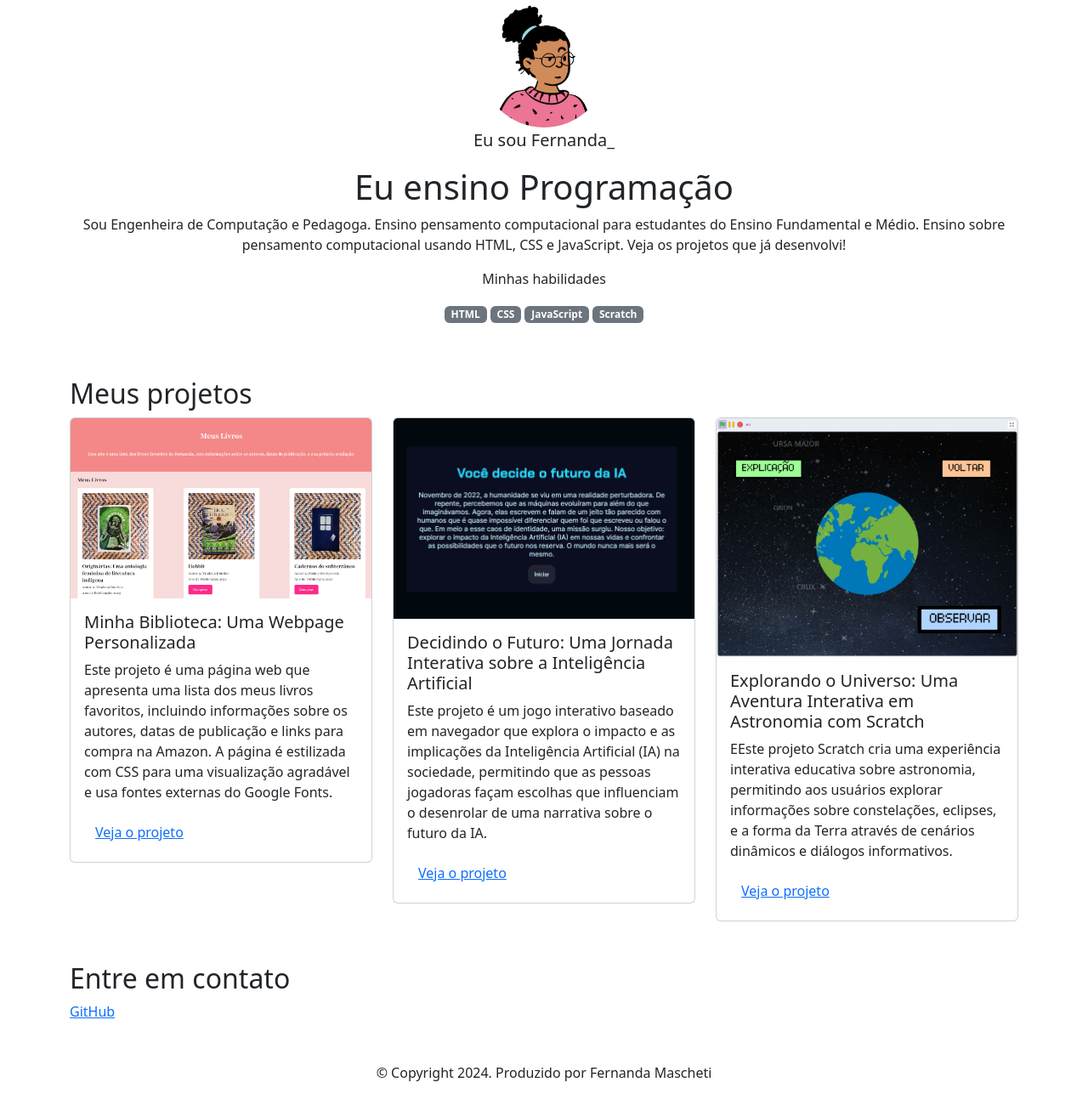
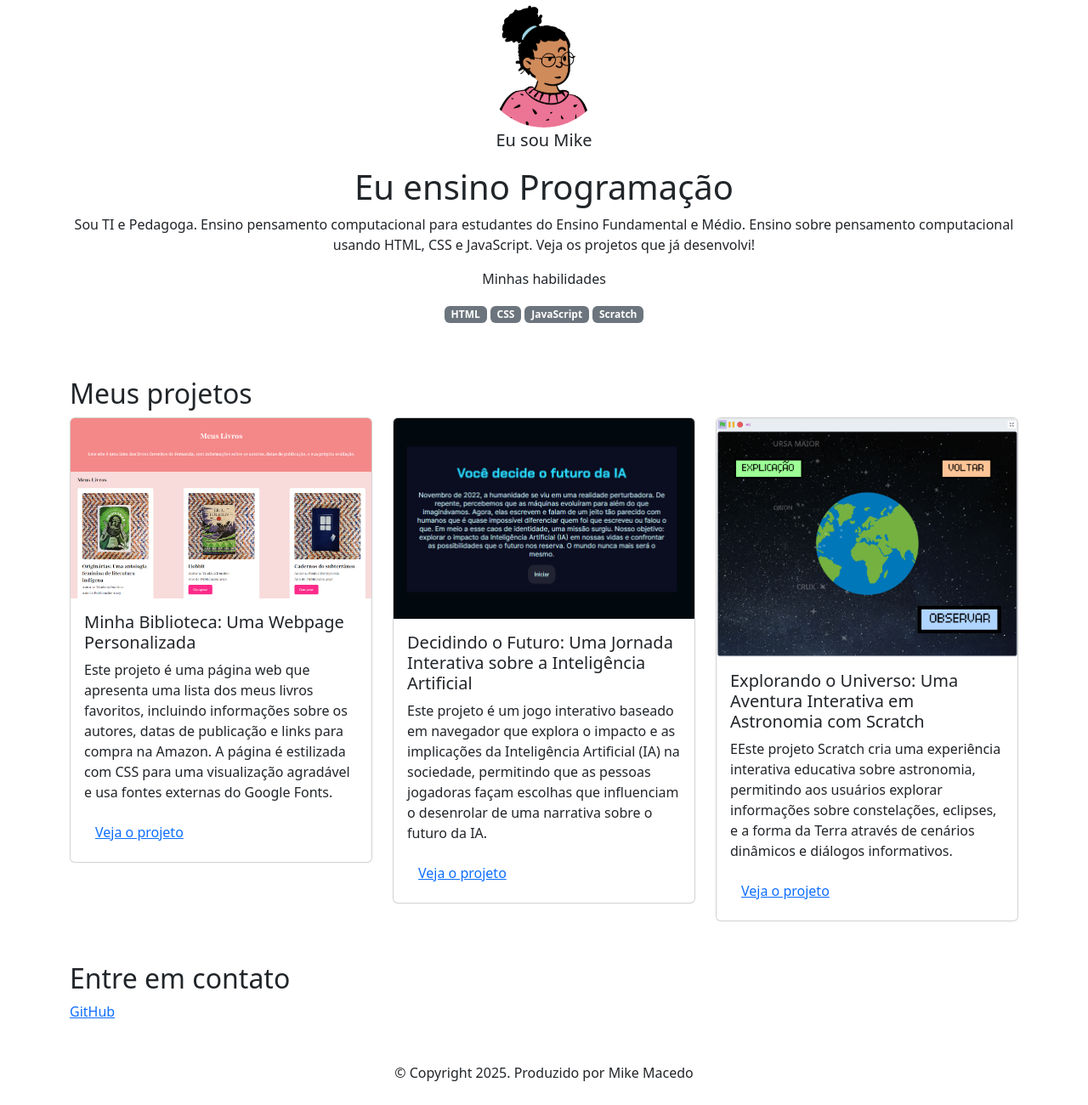
Before and after one commit to mikeo-bit/portifolio, a plain HTML site: page index.html in a window 1280 px wide. Shown: the whole page at 85% size. Drawn offline with nearby package versions, Linux system fonts and the light colour scheme.

Commit message:
Update index.html

```diff
--- a/index.html
+++ b/index.html
@@ -13,9 +13,9 @@
     <header class="container text-center">
         <img src="img/avatar-perfil.png" alt="avatar da Fernanda" class="rounded-circle" width="150" height="150"
             srcset="">
-        <p class="lead">Eu sou Fernanda_</p>
+        <p class="lead">Eu sou Mike </p>
         <h1>Eu ensino Programação</h1>
-        <p>Sou Engenheira de Computação e Pedagoga. Ensino pensamento computacional para estudantes do Ensino
+        <p>Sou TI e Pedagoga. Ensino pensamento computacional para estudantes do Ensino
             Fundamental e Médio. Ensino sobre pensamento computacional usando HTML, CSS e JavaScript. Veja os projetos
             que já desenvolvi!</p>
         <p>Minhas habilidades</p>
@@ -81,12 +81,13 @@
     <footer class="container py-5">
         <h2>Entre em contato</h2>
         <div>
-            <a href="https://github.com/femascheti">GitHub</a>
+            <a href="https://github.com/mikeo-bit">GitHub</a>
         </div>
-        <p class="my-5 text-center">© Copyright 2024. Produzido por Fernanda Mascheti</p>
+        <p class="my-5 text-center">© Copyright 2025. Produzido por Mike Macedo </p>
     </footer>
 
     <script src="https://cdn.jsdelivr.net/npm/bootstrap@5.3.2/dist/js/bootstrap.bundle.min.js"></script>
 </body>
 
+
 </html>
```
